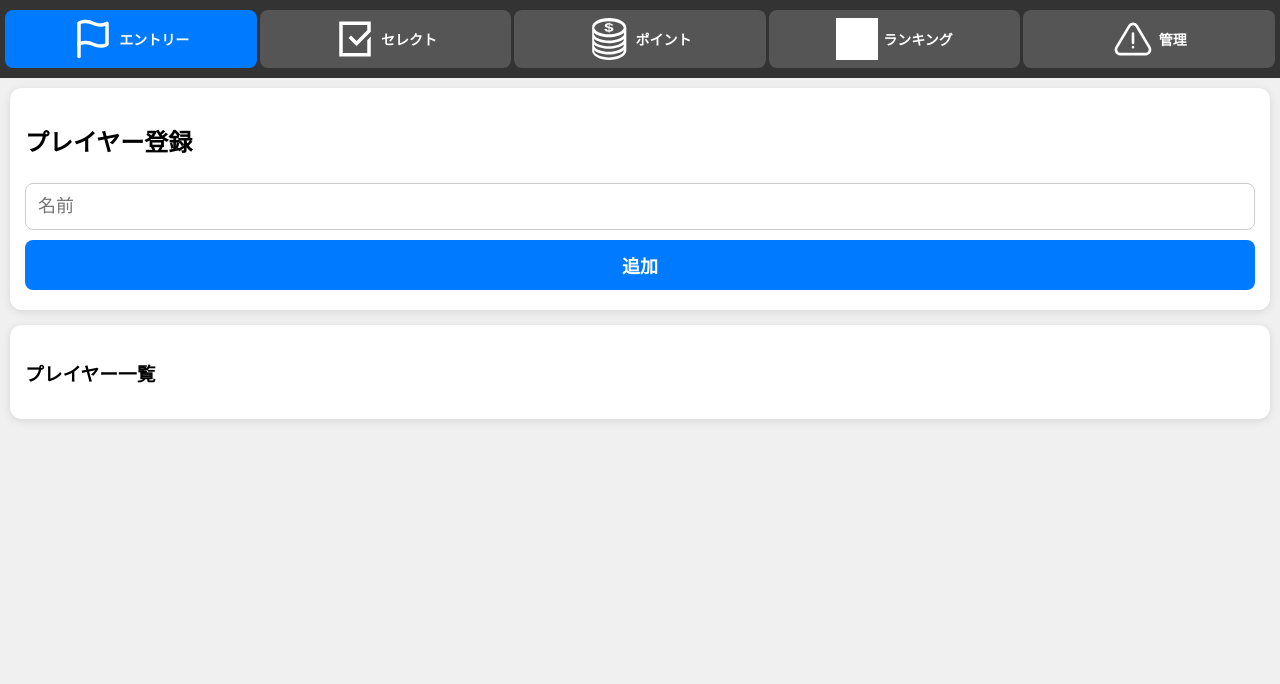
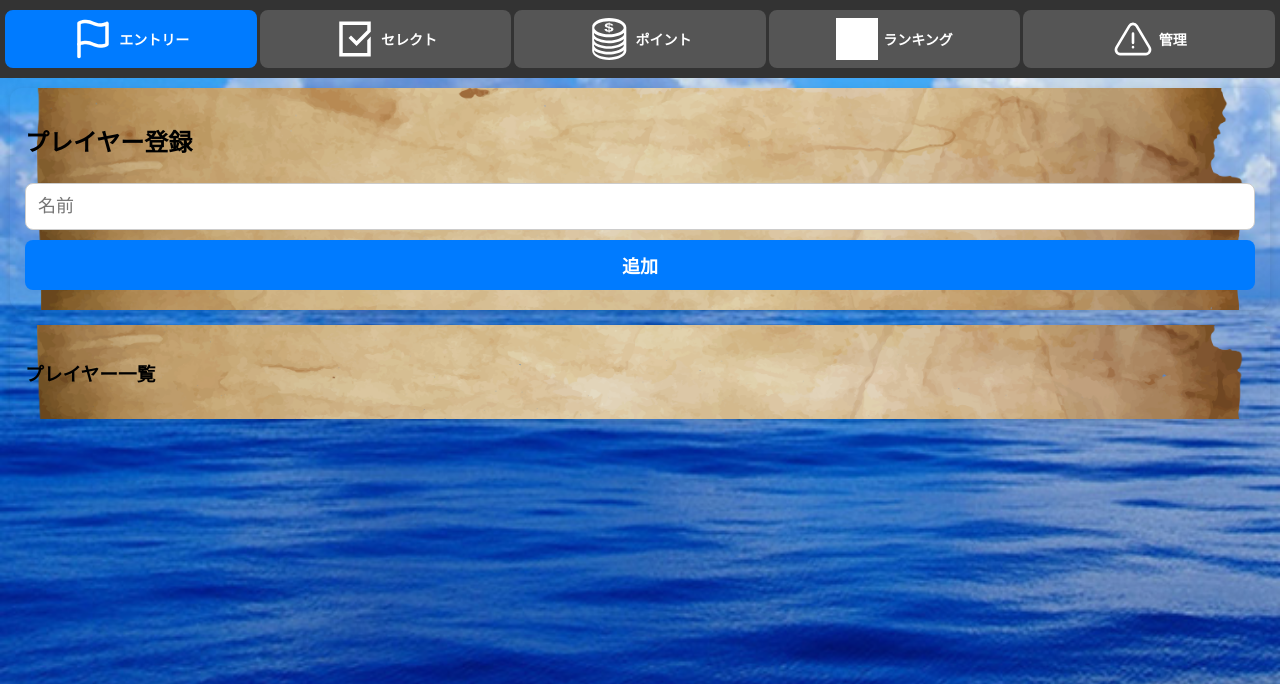
Before and after one commit to gewjeowe3943/casino_system, a Flask app: page / in a window 1280 px wide. Shown: the top 684 px of the page. Run offline with Flask 3, Linux system fonts and the light colour scheme; data that the repository does not hold is empty; grey boxes are pictures that could not be loaded.

Commit message:
changed some frontend

```diff
--- a/templates/index.html
+++ b/templates/index.html
@@ -7,7 +7,12 @@
     <link rel="icon" type="image/svg+xml" href="/static/favicon/favicon.svg">
     <style>
         * { box-sizing: border-box; }
-        body { font-family: sans-serif; margin: 0; padding: 0; background: #f0f0f0; }
+        body { font-family: sans-serif; margin: 0; padding: 0; background: #f0f0f0;
+            background-image: url("/static/icons/back-sea.jpg");
+            background-size: cover;
+            background-position: center;
+            background-repeat: no-repeat;
+         }
         header { background: #333; color: white; padding: 5px; display: flex; flex-wrap: wrap; gap: 3px; }
         .tab-button {
             background: #555; color: white; border: none; padding: 8px 12px; font-size: 14px;
@@ -25,7 +30,12 @@
         }
         .tab-content { display: none; padding: 10px; }
         .tab-content.active { display: block; }
-        .card { background: white; border-radius: 12px; padding: 15px; margin-bottom: 15px; box-shadow: 0 2px 8px rgba(0,0,0,0.1); }
+        .card {
+            background-image: url("/static/icons/back-map.png");
+            background-size: cover;
+            background-position: center;
+            background-repeat: no-repeat;
+            border-radius: 12px; padding: 15px; margin-bottom: 15px; box-shadow: 0 2px 8px rgba(0,0,0,0.1); }
         input, select, button {
             font-size: 18px; padding: 12px; margin: 5px 0; border-radius: 8px; border: 1px solid #ccc;
             width: 100%; box-sizing: border-box;
@@ -129,12 +139,13 @@
         }
         .ranking-entry {
             display: flex; align-items: center; gap: 10px; font-size: 22px; padding: 10px;
-            border-bottom: 1px solid #ddd;
+            border-bottom: 1px solid #ddd; font-size: 64px;
         }
         .ranking-entry .rank { min-width: 60px; font-weight: bold; }
         .ranking-entry .names { flex: 1; }
         .ranking-entry .points { font-weight: bold; }
-        .crown { width: 32px; height: 32px; }
+        .crown { width: 128px; height: 128px; }
+        #ranking-display{ font-size: 48px }
         #toast {
             position: fixed; top: 10px; left: 50%; transform: translateX(-50%);
             background: #333; color: white; padding: 12px 24px; border-radius: 40px;
@@ -223,17 +234,21 @@
     <div id="rank-section" class="tab-content">
         <div class="card">
             <div style="display: flex; justify-content: space-between; align-items: center;">
-                <h2 style="margin: 0;">🏆 ランキング 🏆</h2>
+                <h2 id="ranking-display" style="margin: 0;">
+                     <img src="/static/icons/bone.svg" alt="bone" style="width: 64px; height: 64px;"> ランキング <img src="/static/icons/bone.svg" alt="bone" style="width: 64px; height: 64px;">
+                </h2>
+            </div>
+            <div id="ranking-list"></div>
+        </div>
                 <div style="display: flex; gap: 10px;">
+                    <button id="fullscreen-btn" class="icon-btn" style="width: auto; padding: 8px;">
+                        <img src="/static/icons/full-screen.svg" alt="全画面" style="width: 28px; height: 28px;">
+                    </button>
                     <button id="toggle-ranking-visibility" class="icon-btn" style="width: auto; padding: 8px;">
                         <img id="ranking-eye-icon" src="/static/icons/eye.svg" alt="表示/非表示" style="width: 28px; height: 28px;">
                     </button>
-                    <button id="fullscreen-btn" class="icon-btn" style="width: auto; padding: 8px;">
-                        <img src="/static/icons/full-screen.svg" alt="全画面" style="width: 28px; height: 28px;">
-                    </button>
                 </div>
             </div>
-            <div id="ranking-list"></div>
         </div>
     </div>
 
@@ -582,8 +597,10 @@
         function renderRanking() {
             if (rankingHidden) {
                 document.getElementById('ranking-list').innerHTML = `
-                    <div style="text-align: center; padding: 40px; font-size: 24px; color: #666;">
+                    <div style="text-align: center; padding: 40px; font-size: 60px; color: #000000;">
                         ⚠️ ランキングは終了後に発表されます ⚠️
+                        <p>-</p>
+                        <p>-</p>
                     </div>
         `       ;
                 return;
@@ -617,8 +634,8 @@
 
                 html += `
                     <div class="ranking-entry">
+                        ${crown}
                         <span class="rank">${rank}位</span>
-                        ${crown}
                         <span class="names">${namesStr}</span>
                         <span class="points">${pointsStr}pt</span>
                     </div>
```
